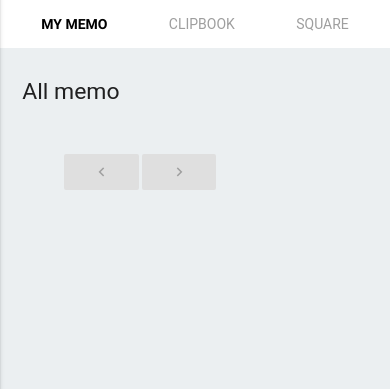
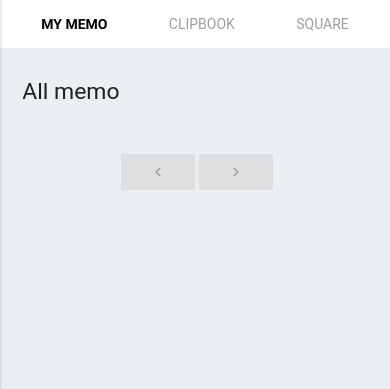
Before and after one commit to student777/MemoSquare, a Django app: page /memo/ in a window 390 px wide. Shown: the part 68-457 px from the top of the page. Run offline with Django 3.2, Linux system fonts and the light colour scheme; the visitor is signed in with stand-in values (Sample User, id 1); data that the repository does not hold is empty; some libraries are stand-ins or nearby versions; some web fonts are replaced.

Commit message:
Edit mobile card_memo size

```diff
--- a/static/memosquare/css/base.css
+++ b/static/memosquare/css/base.css
@@ -7,12 +7,23 @@
 	font-weight: bold;
 }
 
+@media all and (max-width:768px)
+{ .custom-container{
+     width: 95%;
+}
+}
+
+@media all and (min-width:769px){
+.custom-container{
+   width: 66%;
+   }
+}
+
 .custom-container{
     background-color: #EBEFF1 !important;
     display: inline-block;
-    width: 66%;
     margin-left: 3%;
-}
+   }
 
 i {
 	cursor:pointer;
```
